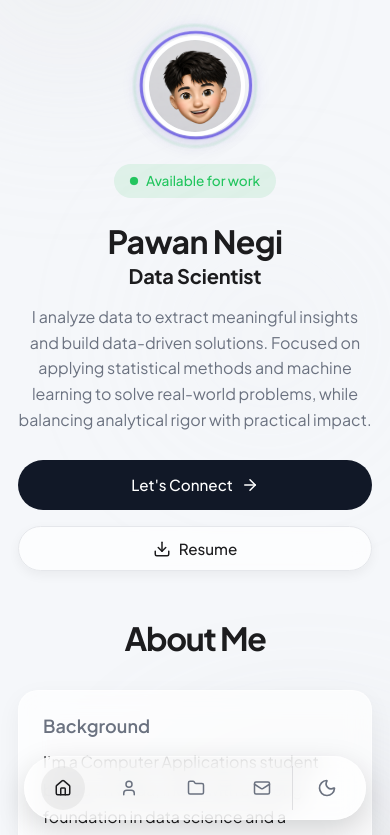
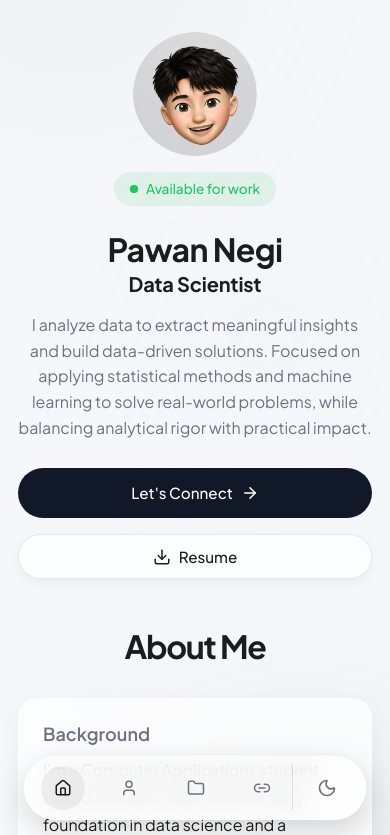
Before and after one commit to pawannegii/MyPortfolio, a React (Vite) app: page / in a window 390 px wide. Shown: the top 835 px of the page. Built offline with nearby package versions, Linux system fonts and the light colour scheme.

Commit message:
Refine avatar animation and size update Connect nav icon

```diff
--- a/src/App.jsx
+++ b/src/App.jsx
@@ -25,7 +25,8 @@ import {
   BrainCircuit,
   BarChart3,
   Code2,
-  Network
+  Network,
+  Link2
 } from 'lucide-react';
 import avatarImg from './assets/avatar.png';
 
@@ -147,7 +148,7 @@ function App() {
             { id: 'home', icon: <Home size={18} />, label: 'Home' },
             { id: 'about', icon: <User size={18} />, label: 'About' },
             { id: 'projects', icon: <Folder size={18} />, label: 'Projects' },
-            { id: 'contact', icon: <Mail size={18} />, label: 'Contact' }
+            { id: 'contact', icon: <Link2 size={18} />, label: 'Connect' }
           ].map((item) => (
             <a
               key={item.id}
@@ -180,7 +181,7 @@ function App() {
         <section id="home" className="hero-section">
           <FadeIn>
             <div style={{ display: 'flex', flexDirection: 'column', alignItems: 'center', marginBottom: '24px' }}>
-              <div className="avatar-jelly">
+              <div style={{ marginBottom: '16px' }}>
                 <img
                   src={avatarImg}
                   alt="Pawan Negi Avatar"
--- a/src/index.css
+++ b/src/index.css
@@ -181,7 +181,14 @@ body {
   transition: background-color 0.5s ease, color 0.5s ease;
 }
 
-h1, h2, h3, h4, p, span, a, div {
+h1,
+h2,
+h3,
+h4,
+p,
+span,
+a,
+div {
   transition: background-color 0.5s ease, color 0.5s ease, border-color 0.5s ease;
 }
 
@@ -406,52 +413,19 @@ section {
 
 .hero-section {
   text-align: center;
-  padding-top: 160px;
+  padding-top: 176px;
   padding-bottom: 40px;
 }
 
 .avatar {
-  width: 140px;
-  height: 140px;
+  width: 164px;
+  height: 164px;
   border-radius: 50%;
   object-fit: cover;
   display: block;
   position: relative;
   z-index: 2;
   margin: 0;
-  box-shadow: var(--shadow-soft);
-  border: 4px solid white;
-}
-
-.avatar-jelly {
-  position: relative;
-  display: grid;
-  place-items: center;
-  width: 164px;
-  height: 164px;
-  margin: 0 0 16px;
-}
-
-.avatar-jelly::before,
-.avatar-jelly::after {
-  content: '';
-  position: absolute;
-  inset: 7px;
-  border-radius: 50%;
-  pointer-events: none;
-}
-
-.avatar-jelly::before {
-  border: 3px solid rgba(108, 92, 231, 0.85);
-  box-shadow: 0 0 18px rgba(108, 92, 231, 0.22);
-  animation: jelly-ring 4.8s ease-in-out infinite;
-}
-
-.avatar-jelly::after {
-  inset: 1px;
-  border: 1px solid rgba(34, 197, 94, 0.42);
-  filter: blur(1px);
-  animation: jelly-ring-soft 5.6s ease-in-out infinite;
 }
 
 
@@ -459,6 +433,7 @@ section {
 
 
 @keyframes jelly-ring {
+
   0%,
   100% {
     transform: scale(1) translate(0, 0);
@@ -474,6 +449,7 @@ section {
 }
 
 @keyframes jelly-ring-soft {
+
   0%,
   100% {
     transform: scale(1);
@@ -502,6 +478,7 @@ section {
 .project-modal {
   padding: 40px;
 }
+
 .project-list {
   display: flex;
   flex-direction: column;
@@ -705,12 +682,14 @@ textarea.form-control {
 footer {
   text-align: center;
   padding: 32px 0 40px;
-  border-top: 1px solid rgba(161, 161, 170, 0.4); /* Visible but soft in light mode */
+  border-top: 1px solid rgba(161, 161, 170, 0.4);
+  /* Visible but soft in light mode */
   margin-top: 64px;
 }
 
 [data-theme="dark"] footer {
-  border-top: 1px solid rgba(255, 255, 255, 0.15); /* Visible but soft in dark mode */
+  border-top: 1px solid rgba(255, 255, 255, 0.15);
+  /* Visible but soft in dark mode */
 }
 
 .copyright {
@@ -721,8 +700,13 @@ footer {
 
 /* Responsive */
 @media (max-width: 768px) {
-  h1 { font-size: 2rem; }
-  h2 { font-size: 1.25rem; }
+  h1 {
+    font-size: 2rem;
+  }
+
+  h2 {
+    font-size: 1.25rem;
+  }
 
   .container {
     padding: 0 18px;
@@ -810,19 +794,26 @@ footer {
     border-radius: 50%;
   }
 
-  section { padding: 32px 0 16px; }
-  .hero-section { padding-top: 24px; padding-bottom: 16px; }
-  footer { padding-bottom: 110px; margin-top: 32px; }
+  section {
+    padding: 32px 0 16px;
+  }
+
+  .hero-section {
+    padding-top: 32px;
+    padding-bottom: 16px;
+  }
+
+  footer {
+    padding-bottom: 110px;
+    margin-top: 32px;
+  }
 
   .avatar {
-    width: 100px;
-    height: 100px;
-  }
-
-  .avatar-jelly {
     width: 124px;
     height: 124px;
   }
+
+
 
   .hero-ctas {
     flex-direction: column;
@@ -864,7 +855,9 @@ footer {
     flex: 0 0 52px;
   }
 
-  .project-arrow { align-self: flex-end; }
+  .project-arrow {
+    align-self: flex-end;
+  }
 
   .project-modal {
     padding: 24px;
@@ -872,14 +865,16 @@ footer {
     overflow-y: auto;
   }
 
-  .contact-form { padding: 24px; }
+  .contact-form {
+    padding: 24px;
+  }
 
-  #contact > div > p {
+  #contact>div>p {
     font-size: 1rem !important;
     margin-bottom: 32px !important;
   }
 
-  #contact > div > div {
+  #contact>div>div {
     grid-template-columns: 1fr !important;
     gap: 12px !important;
   }
@@ -918,7 +913,9 @@ footer {
 
 
 
-  .cursor-follower { display: none; }
+  .cursor-follower {
+    display: none;
+  }
 
   .skills-grid {
     grid-template-columns: repeat(2, 1fr);
```
